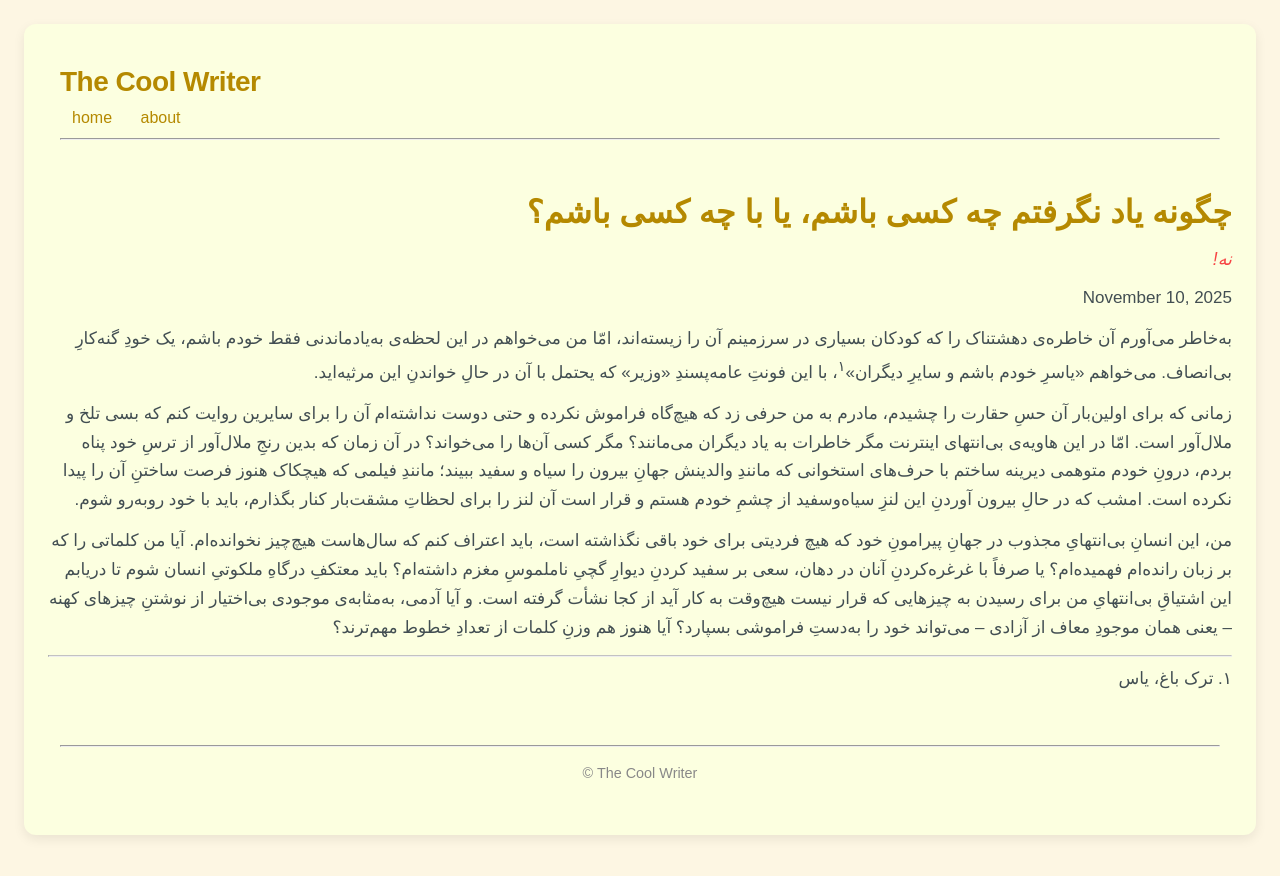
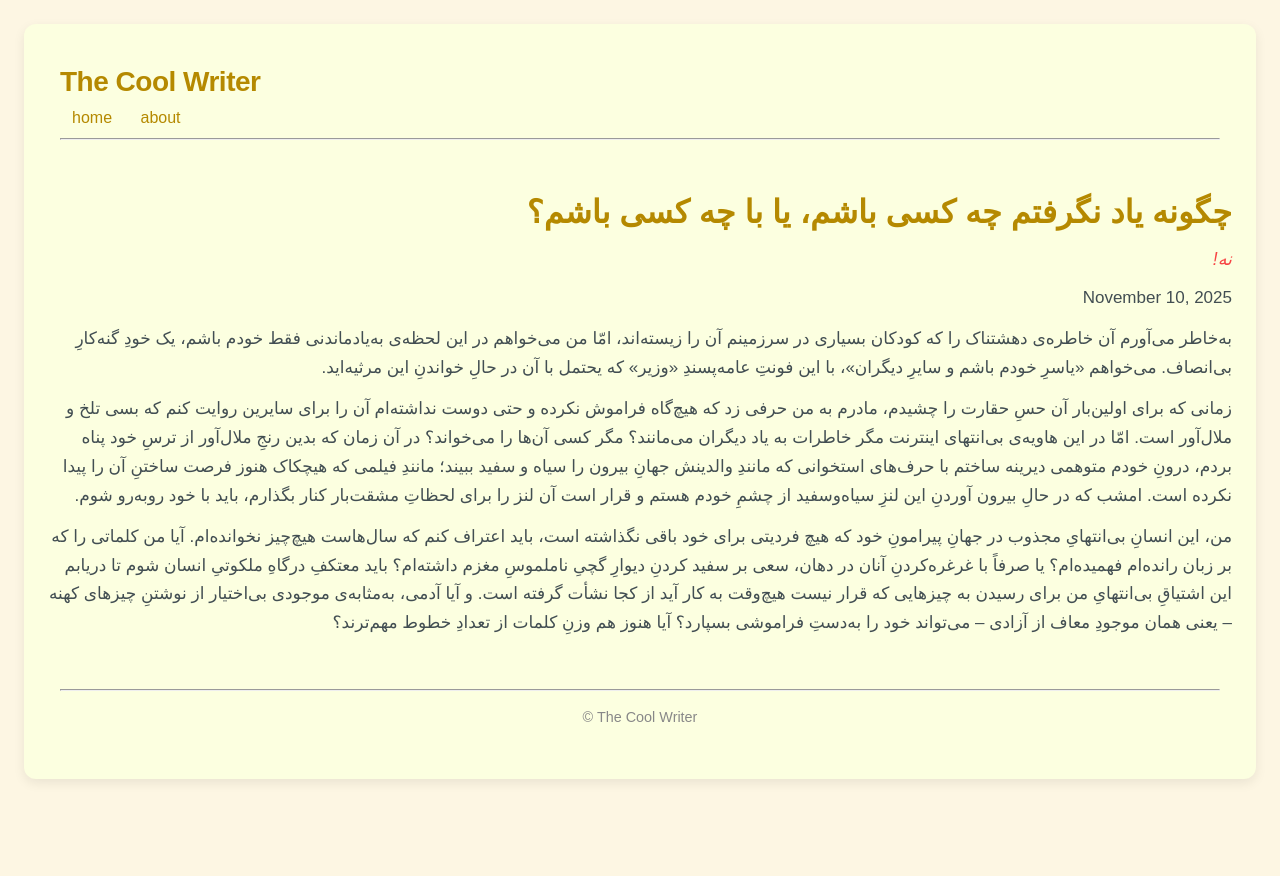
Before and after one commit to mahdikarimi1386339/mahdikarimi1386339.github.io, a Jekyll site: the page built from _posts/2025-11-10-My-Name-on-It.md, in a window 1280 px wide. Shown: the top 876 px of the page. Built offline with Jekyll 4.4.1, drawn with Linux system fonts in a browser that asks for light colours; some web fonts are replaced.

Commit message:
correcting a line under essays

```diff
--- a/_posts/2025-11-10-My-Name-on-It.md
+++ b/_posts/2025-11-10-My-Name-on-It.md
@@ -13,12 +13,8 @@ description: نه!
     }
 </style>
 
-به‌خاطر می‌آورم آن خاطره‌ی دهشتناک را که کودکان بسیاری در سرزمینم آن را زیسته‌اند، امّا من می‌خواهم در این لحظه‌ی به‌یادماندنی فقط خودم باشم، یک خودِ گنه‌کارِ بی‌انصاف. می‌خواهم «یاسرِ خودم باشم و سایرِ دیگران»<sup>۱</sup>، با این فونتِ عامه‌پسندِ «وزیر» که یحتمل با آن در حالِ خواندنِ این مرثیه‌اید.
+به‌خاطر می‌آورم آن خاطره‌ی دهشتناک را که کودکان بسیاری در سرزمینم آن را زیسته‌اند، امّا من می‌خواهم در این لحظه‌ی به‌یادماندنی فقط خودم باشم، یک خودِ گنه‌کارِ بی‌انصاف. می‌خواهم «یاسرِ خودم باشم و سایرِ دیگران»، با این فونتِ عامه‌پسندِ «وزیر» که یحتمل با آن در حالِ خواندنِ این مرثیه‌اید.
 
 زمانی که برای اولین‌بار آن حسِ حقارت را چشیدم، مادرم به من حرفی زد که هیچ‌گاه فراموش نکرده و حتی دوست نداشته‌ام آن را برای سایرین روایت کنم که بسی تلخ و ملال‌آور است. امّا در این هاویه‌ی بی‌انتهای اینترنت مگر خاطرات به یاد دیگران می‌مانند؟ مگر کسی آن‌ها را می‌خواند؟ در آن زمان که بدین رنجِ ملال‌آور از ترسِ خود پناه بردم، درونِ خودم متوهمی دیرینه ساختم با حرف‌های استخوانی که مانندِ والدینش جهانِ بیرون را سیاه و سفید ببیند؛ مانندِ فیلمی که هیچکاک هنوز فرصت ساختنِ آن را پیدا نکرده‌ است. امشب که در حالِ بیرون آوردنِ این لنزِ سیاه‌و‌سفید از چشمِ خودم هستم و قرار است آن لنز را برای لحظاتِ مشقت‌بار کنار بگذارم، باید با خود روبه‌رو شوم.
 
 من، این انسانِ بی‌انتهایِ مجذوب در جهانِ پیرامونِ خود که هیچ فردیتی برای خود باقی نگذاشته‌ است، باید اعتراف کنم که سال‌هاست هیچ‌چیز نخوانده‌ام. آیا من کلماتی را که بر زبان رانده‌ام فهمیده‌ام؟ یا صرفاً با غرغره‌کردنِ آنان در دهان، سعی بر سفید کردنِ دیوارِ گچیِ ناملموسِ مغزم داشته‌ام؟ باید معتکفِ درگاهِ ملکوتیِ انسان شوم تا دریابم این اشتیاقِ بی‌انتهایِ من برای رسیدن به چیزهایی که قرار نیست هیچ‌وقت به کار آید از کجا نشأت گرفته است. و آیا آدمی، به‌مثابه‌ی موجودی بی‌اختیار از نوشتنِ چیزهای کهنه – یعنی همان موجودِ معاف از آزادی – می‌تواند خود را به‌دستِ فراموشی بسپارد؟ آیا هنوز هم وزنِ کلمات از تعدادِ خطوط مهم‌ترند؟
-
-<hr>
-
-۱. ترک باغ، یاس
```
Also changed, not shown: README.md.
